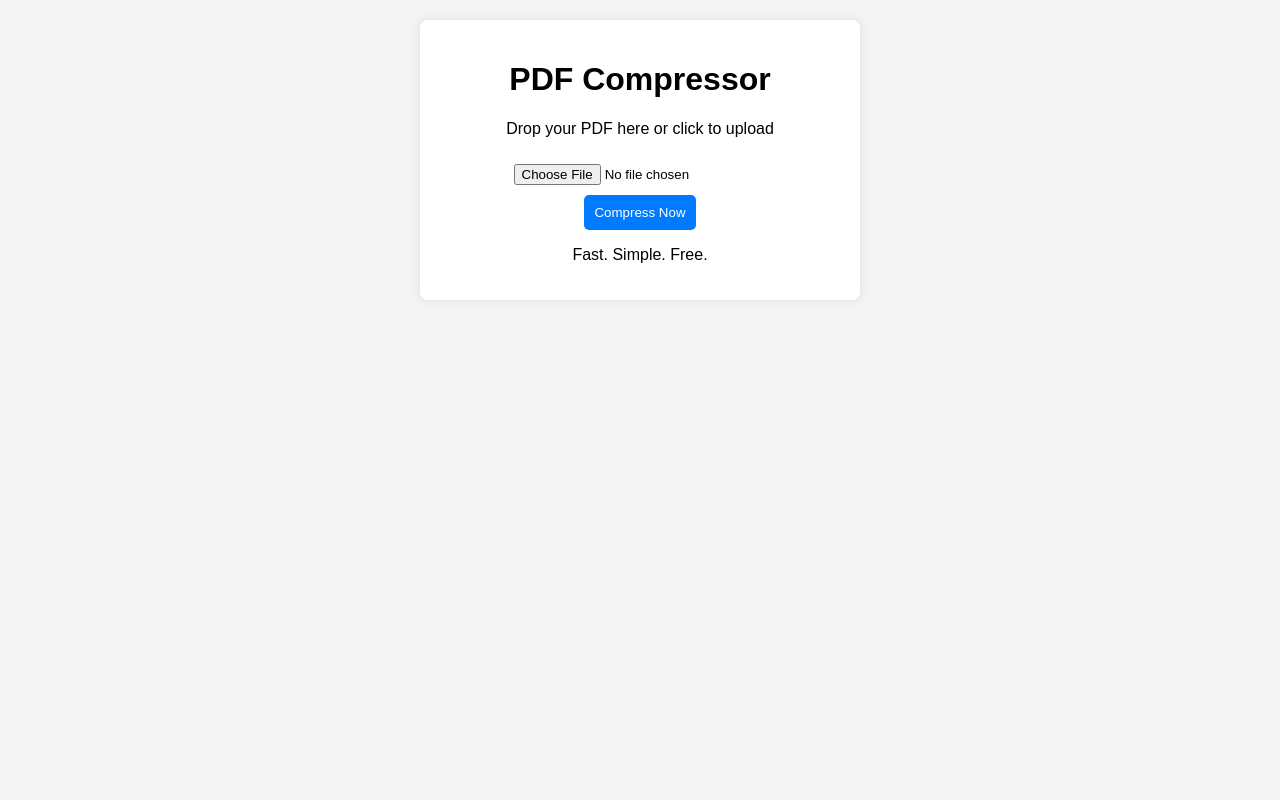
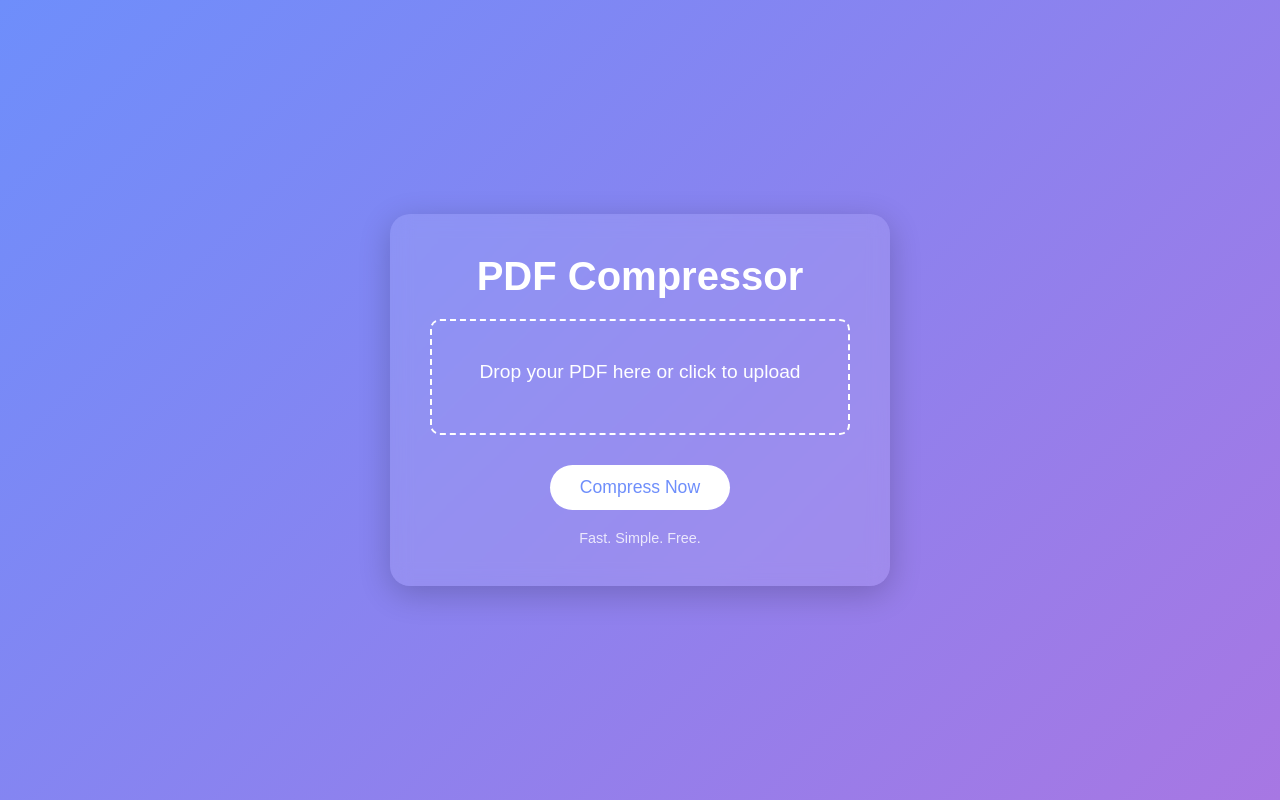
Before and after one commit to insights0001/pdf-toolkit, a plain HTML site: page index.html in a window 1280 px wide. Drawn offline with Linux system fonts and the light colour scheme.

Commit message:
Update styles.css

```diff
--- a/styles.css
+++ b/styles.css
@@ -1,40 +1,77 @@
+* {
+    margin: 0;
+    padding: 0;
+    box-sizing: border-box;
+    font-family: 'Arial', sans-serif;
+}
+
 body {
-    font-family: Arial, sans-serif;
-    background-color: #f4f4f4;
-    text-align: center;
-    margin: 0;
-    padding: 20px;
+    background: linear-gradient(135deg, #6e8efb, #a777e3);
+    height: 100vh;
+    display: flex;
+    justify-content: center;
+    align-items: center;
+    color: #fff;
 }
 
 .container {
-    background: white;
-    padding: 20px;
-    border-radius: 8px;
-    box-shadow: 0 0 10px rgba(0, 0, 0, 0.1);
-    max-width: 400px;
-    margin: auto;
+    background: rgba(255, 255, 255, 0.1);
+    backdrop-filter: blur(10px);
+    border-radius: 20px;
+    padding: 40px;
+    width: 500px;
+    text-align: center;
+    box-shadow: 0 8px 32px rgba(0, 0, 0, 0.2);
+}
+
+h1 {
+    font-size: 2.5em;
+    margin-bottom: 20px;
+    color: #fff;
+}
+
+.upload-area {
+    border: 2px dashed #fff;
+    padding: 40px;
+    border-radius: 10px;
+    margin-bottom: 30px;
+    cursor: pointer;
+    transition: all 0.3s ease;
+}
+
+.upload-area:hover {
+    background: rgba(255, 255, 255, 0.2);
+    border-color: #a777e3;
+}
+
+.upload-area p {
+    font-size: 1.2em;
+    margin-bottom: 10px;
 }
 
 input[type="file"] {
-    margin: 10px 0;
+    display: none;
 }
 
-button {
-    background: #007bff;
-    color: white;
+.compress-btn {
+    background: #fff;
+    color: #6e8efb;
+    padding: 12px 30px;
     border: none;
-    padding: 10px;
+    border-radius: 25px;
+    font-size: 1.1em;
     cursor: pointer;
-    border-radius: 5px;
+    transition: all 0.3s ease;
 }
 
-button:hover {
-    background: #0056b3;
+.compress-btn:hover {
+    background: #a777e3;
+    color: #fff;
+    transform: translateY(-2px);
 }
 
-#downloadLink {
-    display: block;
-    margin-top: 10px;
-    color: #28a745;
-    font-weight: bold;
+.footer-text {
+    margin-top: 20px;
+    font-size: 0.9em;
+    opacity: 0.8;
 }
```
